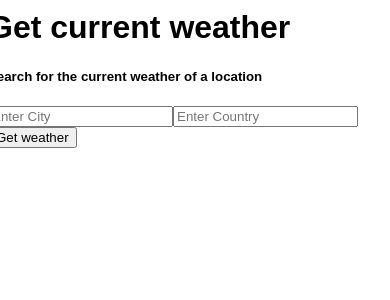
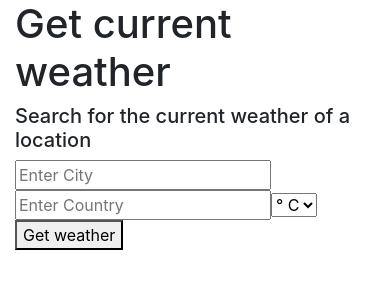
Before and after one commit to Sosodope/weather-app, a React (Create React App) app: page / in a window 390 px wide. Shown: the top 300 px of the page. Built offline with nearby package versions, Linux system fonts and the light colour scheme.

Commit message:
add bootstrap and change styling, add unit change

```diff
--- a/package.json
+++ b/package.json
@@ -3,7 +3,7 @@
   "version": "0.1.0",
   "private": true,
   "dependencies": {
-    "bulma": "^0.7.1",
+    "bootstrap": "^4.0.0",
     "react": "^16.4.2",
     "react-dom": "^16.4.2",
     "react-scripts": "1.1.4"
--- a/src/App.js
+++ b/src/App.js
@@ -2,13 +2,12 @@ import React from "react";
 import Header from "./components/Header";
 import Form from "./components/Form";
 import WeatherResults from "./components/WeatherResults";
-import "bulma/sass/utilities/_all.sass";
-import "bulma/sass/grid/columns.sass";
 
 const API_KEY = "8be3d65cca94173480958df7d29d2623";
 
 class App extends React.Component {
   state = {
+    unit: "metric",
     temperature: undefined,
     city: undefined,
     country: undefined,
@@ -20,9 +19,10 @@ class App extends React.Component {
     e.preventDefault();
     const city = e.target.elements.city.value;
     const country = e.target.elements.country.value;
+    const unit = e.target.elements.unit.value;
 
     const api_call = await fetch(
-      `https://api.openweathermap.org/data/2.5/weather?q=${city},${country}&appid=${API_KEY}&units=metric`
+      `https://api.openweathermap.org/data/2.5/weather?q=${city},${country}&appid=${API_KEY}&units=${unit}`
     );
     const data = await api_call.json();
     if (city && country) {
@@ -46,11 +46,19 @@ class App extends React.Component {
       });
     }
   };
+  handleChange = e => {
+    this.setState({ unit: e.target.value });
+  };
   render() {
     return (
-      <div class="columns">
+      <div className="wrapper">
+        <div className="container-fluid">
+          <div className="row">
+            <div className="col-sm">
               <Header />
               <Form getCurrentWeather={this.getCurrentWeather} />
+            </div>
+            <div className="col-sm">
               <WeatherResults
                 temperature={this.state.temperature}
                 city={this.state.city}
@@ -58,7 +66,11 @@ class App extends React.Component {
                 description={this.state.description}
                 weatherType={this.state.weatherType}
                 error={this.state.error}
+                unit={this.state.unit}
               />
+            </div>
+          </div>
+        </div>
       </div>
     );
   }
--- a/src/components/Form.js
+++ b/src/components/Form.js
@@ -6,6 +6,14 @@ class Form extends React.Component {
       <form onSubmit={this.props.getCurrentWeather}>
         <input type="text" name="city" placeholder="Enter City" />
         <input type="text" name="country" placeholder="Enter Country" />
+        <select
+          name="unit"
+          value={this.props.unit}
+          onChange={this.handleChange}
+        >
+          <option value="metric">&#176; C</option>
+          <option value="imperial">&#176; F</option>
+        </select>
         <button type="submit">Get weather</button>
       </form>
     );
--- a/src/components/WeatherResults.js
+++ b/src/components/WeatherResults.js
@@ -20,7 +20,12 @@ class WeatherResults extends React.Component {
               Location: {this.props.city}, {this.props.country}
             </p>
           )}
-        {this.props.temperature && <p>Temperature: {this.props.temperature}</p>}
+        {this.props.temperature && (
+          <p>
+            Temperature: {this.props.temperature}
+            <span> &#176;{this.props.unit === "metric" ? "C" : "F"}</span>
+          </p>
+        )}
         {this.props.description && <p>Description: {this.props.description}</p>}
         {this.props.weatherType && <img src={Sun} alt="weather type" />}
         {this.props.error && <p>{this.props.error}</p>}
```
Also changed, not shown: src/index.js (+8 -6 lines), 1 other file (tests, documents, lock files or other folders). Lines whose indentation alone changed are shown as unchanged.
